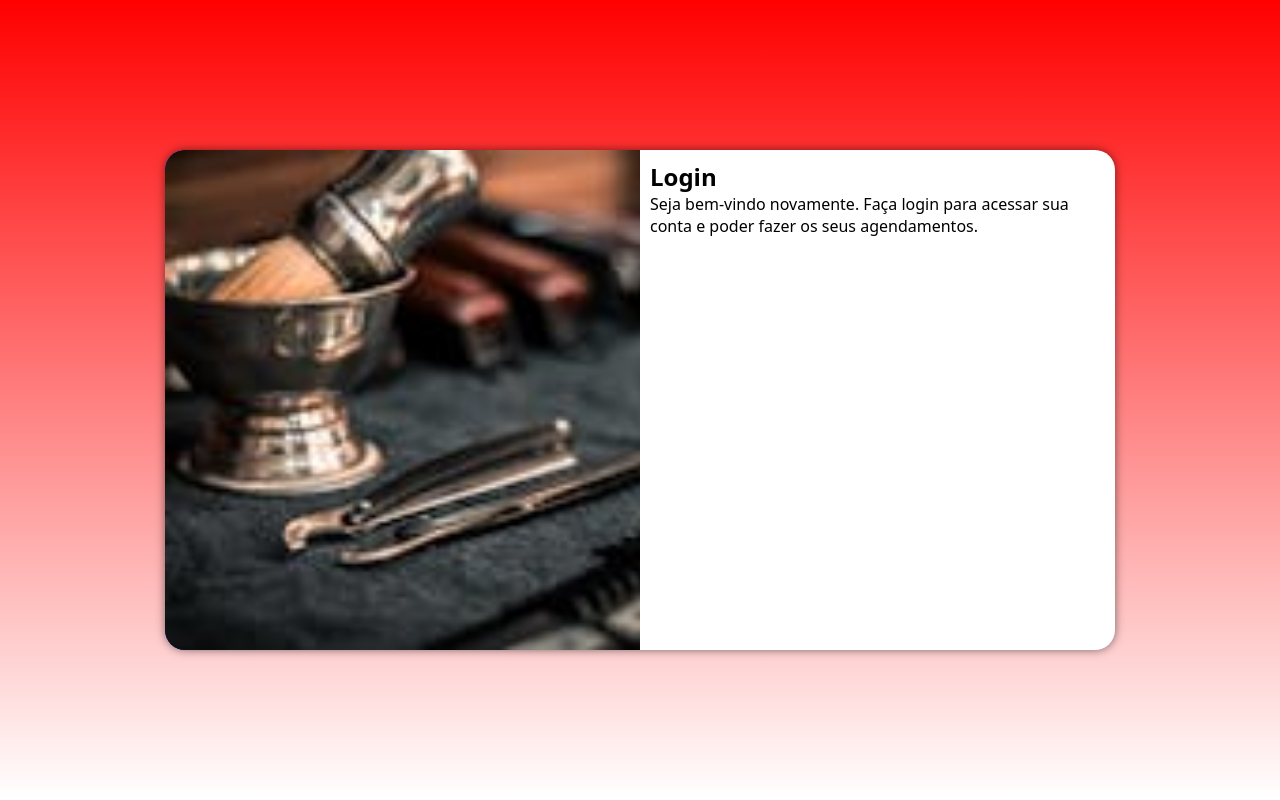
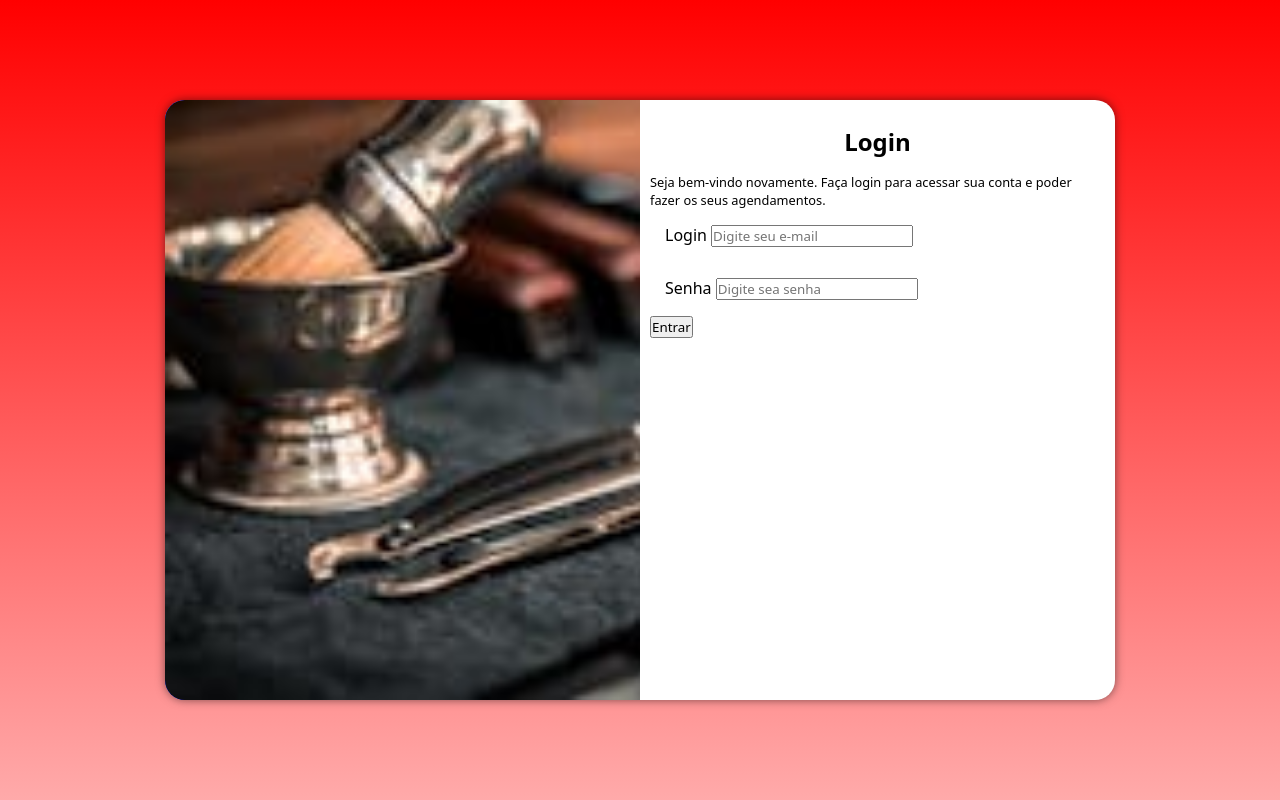
Before and after one commit to lucasdenery/projeto-login, a plain HTML site: page index.html in a window 1280 px wide. Shown: the top 800 px of the page. Drawn offline with Linux system fonts and the light colour scheme.

Commit message:
atualizando

```diff
--- a/estilos/media-query.css
+++ b/estilos/media-query.css
@@ -44,3 +44,8 @@
         width: 50%;
     }
 }
+
+div.campo{
+    padding: 15px;
+
+}
--- a/estilos/style.css
+++ b/estilos/style.css
@@ -17,7 +17,7 @@ branco:
 
 body, html{
     background-color: rgba(254, 1, 1, 0.684);
-    height: 100vh;
+    height: 150vh;
     width: 100vw;
 
 }
@@ -37,12 +37,13 @@ section#login{
     overflow: hidden;
 
     background-color:  white;
-    width: 250px;
-    height: 500px;
+    width: 300px;
+    height: 600px;
     border-radius: 20px;
     box-shadow:  0px 0px 10px rgba(0, 0, 0, 0.516);
 
     transition: width .60s, height .60s;
+
 
 }
 
@@ -61,3 +62,12 @@ section#login > div#formulario {
     display: block;
     padding: 10px;
 }
+
+div#formulario > h1 {
+    text-align: center;
+    margin: 15px;
+}
+
+div#formulario > p {
+    font-size: 0.8em;
+}
--- a/index.html
+++ b/index.html
@@ -4,6 +4,7 @@
     <meta charset="UTF-8">
     <meta name="viewport" content="width=device-width, initial-scale=1.0">
     <title>Tela de Login</title>
+
     <link rel="stylesheet" href="estilos/style.css">
     <link rel="stylesheet" href="estilos/media-query.css">
 </head>
@@ -17,7 +18,23 @@
             <div id="formulario">
                 <h1>Login</h1>
                 <p>Seja bem-vindo novamente. Faça login para acessar sua conta e poder fazer os seus agendamentos.</p>
-                <form action="login.php" method="post">
+                <form action="login.php" method="post" autocomplete="on">
+
+                    <div class="campo">
+
+
+                        <label for="ilogin">Login</label>
+                        <input type="email" name="login" id="ilogin" placeholder="Digite seu e-mail" autocomplete="email" required maxlength="30">
+
+                    </div>
+
+                    <div class="campo">
+                        <label for="ilogin">Senha</label>
+                        <input type="senha" name="login" id="isenha" placeholder="Digite sea senha" autocomplete="current-password" required maxlength="15">
+
+
+                    </div>
+                    <input type="submit" value="Entrar">
 
                 </form>
 
```
